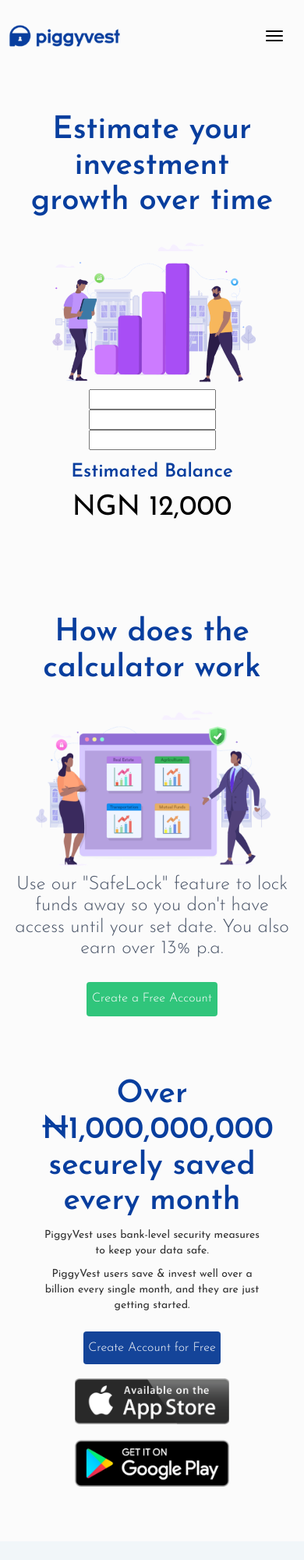
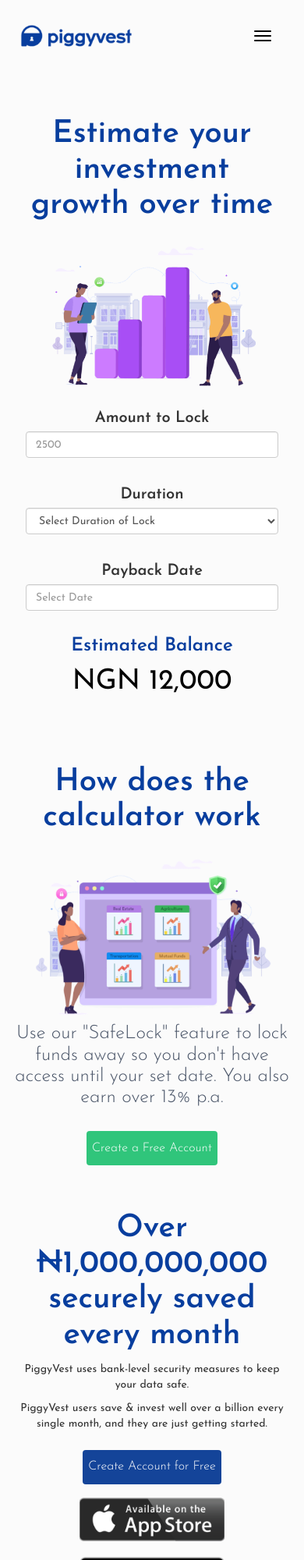
Before and after one commit to git-temak/Piggyvest-Interest-Calculator, a plain HTML site: page index.html in a window 390 px wide. Shown: the top 2000 px of the page at 78% size. Drawn offline with nearby package versions, Linux system fonts and the light colour scheme.

Commit message:
fixed form

```diff
--- a/index.html
+++ b/index.html
@@ -5,11 +5,12 @@
 	<link href="https://fonts.googleapis.com/css2?family=Josefin+Sans:ital,wght@0,100;0,200;0,300;0,400;0,500;0,600;0,700;1,100;1,200;1,300;1,400;1,500;1,600;1,700&display=swap" rel="stylesheet">
 	<link href="https://cdnjs.cloudflare.com/ajax/libs/font-awesome/4.7.0/css/font-awesome.css" rel="stylesheet">
 	<link rel="stylesheet" href="https://maxcdn.bootstrapcdn.com/bootstrap/3.4.1/css/bootstrap.min.css">
+	<link rel="stylesheet" href="https://cdnjs.cloudflare.com/ajax/libs/bootstrap-datepicker/1.4.1/css/bootstrap-datepicker3.css"/>
 	<link rel="stylesheet" type="text/css" href="style.css">
 	<title>PiggyCalc - Your Simple Savings Calculator</title>
 </head>
 <body>
-	<!-- navigation menu -->
+	<!-- NAVIGATION MENU -->
 	<header class="header">
 		<nav class="navbar navbar-style">
 			<div class="container">
@@ -36,7 +37,7 @@
 		</nav>
 	</header>
 
-	<!-- header section -->
+	<!-- HEADER SECTION -->
 	<div class="container-fluid">
 		<div class="row header-section">
 			<div class="col-sm-12 col-md-6 col-lg-6">
@@ -45,9 +46,28 @@
 			</div>
 			<div class="col-sm-12 col-md-6 col-lg-6 width-40">
 				<form>
-					<input type="number" name="">
-					<input type="number" name="">
-					<input type="datepicker" name="">
+					<div class="form-group">
+						<label for="amount">Amount to Lock</label>
+						<input type="number" class="form-control" id="amount" placeholder="2500">
+					</div>
+					<div class="form-group">
+						<label for="duration">Duration</label>
+						<select class="form-control" id="duration">
+							<option selected="Duration">Select Duration of Lock</option>
+							<option>Piggybank</option>
+      						<option>Flex Naira</option>
+						    <option>Safelock</option>
+						    <option>Targets</option>
+						    <option>Flex Dollar</option>
+						</select>
+					</div>
+					<div class="form-group">
+						<label for="payback">Payback Date</label>
+						<input class="form-control" name="payback" placeholder="Select Date" type="text" id="payback">
+					</div>
+					<!-- <div class="form-group">
+        				<button class="btn btn-primary" name="submit" type="submit">Calculate Interest</button>
+      				</div> -->
 				</form>
 				<div class="text-center">
 					<h2 class="price-title">Estimated Balance</h2>
@@ -57,7 +77,7 @@
 		</div>
 	</div>
 
-	<!-- how calculator works section -->
+	<!-- HOW CALCULATOR WORKS SECTION -->
 	<div class="container calc-section">
 		<h2 class="text-center">How does the calculator work</h2>
 		<div class="row section2">
@@ -73,17 +93,18 @@
 		</div>
 	</div>
 
-	<!-- create account section -->
+	<!-- CREATE ACCOUNT SECTION -->
 	<div class="container account-section text-center">
-		<div class="col-md-12 create-acc">
+		<div class="row">
 			<h2>Over ₦1,000,000,000 securely saved every month</h2>
 			<p>PiggyVest uses bank-level security measures to keep your data safe.</p>
 			<p>PiggyVest users save & invest well over a billion every single month, and they are just getting started.</p>
+		</div>
+
 		<div class="row">
-				<div class="col-md-5"></div>
-				<button class="col-md-2 btn blue-btn">Create Account for Free</button>
-				<div class="col-md-5"></div>
+			<button class="btn blue-btn">Create Account for Free</button>
 		</div>
+
 		<div class="row buttons">
 			<div class="col-sm-2 col-md-4 col-lg-5"></div>
 			<a href="#"><img class="col-sm-4 col-md-2 col-lg-1 img-responsive store-btn" src="img/astore.png"></a>
@@ -91,9 +112,8 @@
 			<div class="col-sm-2 col-md-4 col-lg-5"></div>
 		</div>
 	</div>
-	</div>
 
-		<!-- footer section -->
+	<!-- FOOTER SECTION -->
 	<footer>
 		<div class="row footer">
 			<div class="container">
@@ -143,5 +163,22 @@
 
 	<!-- Latest compiled JavaScript -->
 	<script src="https://maxcdn.bootstrapcdn.com/bootstrap/3.4.1/js/bootstrap.min.js"></script>
+
+	<!-- Form Datepicker Script -->
+	<script type="text/javascript" src="https://cdnjs.cloudflare.com/ajax/libs/bootstrap-datepicker/1.4.1/js/bootstrap-datepicker.min.js"></script>
+	<script>
+    $(document).ready(function(){
+      var date_input=$('input[name="payback"]'); //our date input has the name "date"
+      var container=$('.bootstrap-iso form').length>0 ? $('.width-40 form').parent() : "body";
+      var options={
+        format: 'dd/mm/yyyy',
+        container: container,
+        todayHighlight: true,
+        autoclose: true,
+        startDate: new Date(),
+      };
+      date_input.datepicker(options);
+    })
+	</script>
 </body>
 </html>
--- a/style.css
+++ b/style.css
@@ -9,7 +9,7 @@
 
 /* ELEMENT-WIDE STYLING */
 header {
-	padding: 20px 0 15px;
+	padding: 20px 15px;
 }
 
 body {
@@ -32,6 +32,13 @@
 	color: #083E9E;
 }
 
+label {
+	font-weight: 600;
+	font-size: 20px;
+	line-height: 24px;
+	margin-top: 20px;
+}
+
 /* NAVIGATION MENU */
 .logo
 {
@@ -52,7 +59,7 @@
 .price-title {
 	font-size: 24px;
 	line-height: 24px;
-	margin: 5% 0;
+	margin: 10% 0 5%;
 }
 
 .price {
@@ -76,23 +83,23 @@
 
 /* HOW DOES CALCULATOR WORK SECTION */
 .calc-section {
-	margin-top: 70px;
+	margin-top: 10%;
 }
 
-/*horizontally align section content to the middle*/
+/* HORIZONTALLY ALIGN CONTENT TO MIDDLE */
 .section2 {
 	align-items: center;
 }
 
-/* CREATE ACCOUNT/DOWNLOAD APP SECTION */
+/* CREATE ACCOUNT-DOWNLOAD APP SECTION */
 .account-section {
 	width: auto;
 	justify-content: center;
 	align-items: center;
-	padding: 15% 10%;
+	padding: 10%;
 }
 
-/* FOOTER AREA */
+/* FOOTER SECTION */
 .footer {
 	background: #F1F6F9;
 	padding-top: 50px;
@@ -152,9 +159,9 @@
 }
 
 
-/*ALL RESPONSIVE CODES FOR DIFFERENT SCREEN SIZES GO HERE*/
+/* ALL RESPONSIVE CODES FOR DIFFERENT SCREEN SIZES GO HERE */
 
-/*customisations for larger screens*/
+/* CUSTOMISATIONS FOR LARGER SCREENS */
 @media (min-width: 1024px) {
 	.header-section, .section2 {
 		display: flex;
@@ -166,6 +173,7 @@
 
 	.width-40{
 	max-width: 40%;
+	margin-top: 10%;
 	}
 
 	.footer-right {
@@ -175,9 +183,13 @@
 	.blue-btn {
 	margin-left: 6px;
 	}
+
+	h1 {
+	width: 80%;
+	}
 }
 
-/*customisations for tablets*/
+/* CUSTOMISATIONS FOR TABLETS */
 @media (max-width: 768px) {
 	.section2 {
 	text-align: center;
@@ -188,14 +200,14 @@
 	}
 }
 
-/*customisations for medium screens*/
+/* CUSTOMISATIONS FOR MEDIUM SCREENS */
 @media (min-width: 500px) and (max-width: 1023px) {
 	.section2 {
 	padding: 5% 50px;
 	}
 }
 
-/*customisations for smaller screens*/
+/* CUSTOMISATIONS FOR SMALLER SCREENS */
 @media (max-width: 1023px) {
 	.header-section, .footer {
 		display: grid;
@@ -206,15 +218,24 @@
 	}
 }
 
-/*customisations for mobile phones*/
+/* CUSTOMISATIONS FOR MOBILE PHONES */
 @media (max-width: 414px) {
 	.header-section {
 		padding-bottom: 20px;
 	}
+}
 
+/* ADDITIONAL CUSTOMISATIONS */
+@media (max-width: 767px) {
 	.store-btn {
-	width: 70%;
+	width: 60%;
     height: auto;
 	padding: 10px;
 	}
 }
+
+@media (max-width: 991px) {
+	.header-section, .section2 {
+		text-align: center;
+	}
+}
```
Lines whose indentation alone changed are shown as unchanged.
